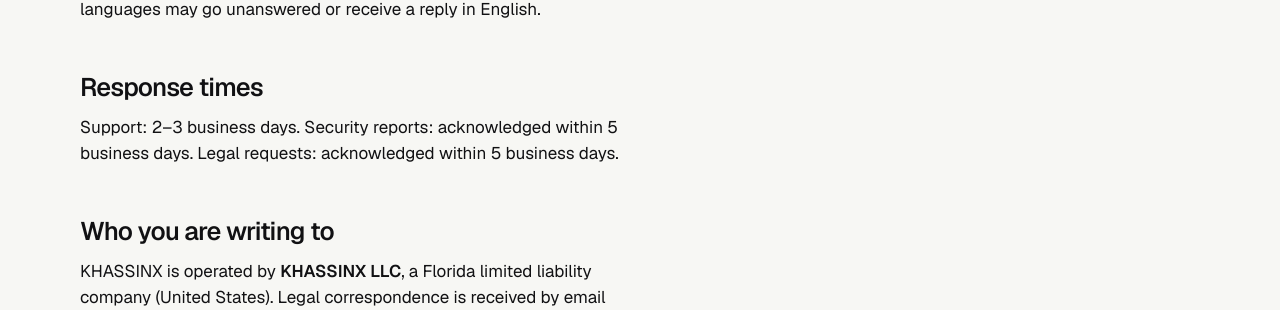
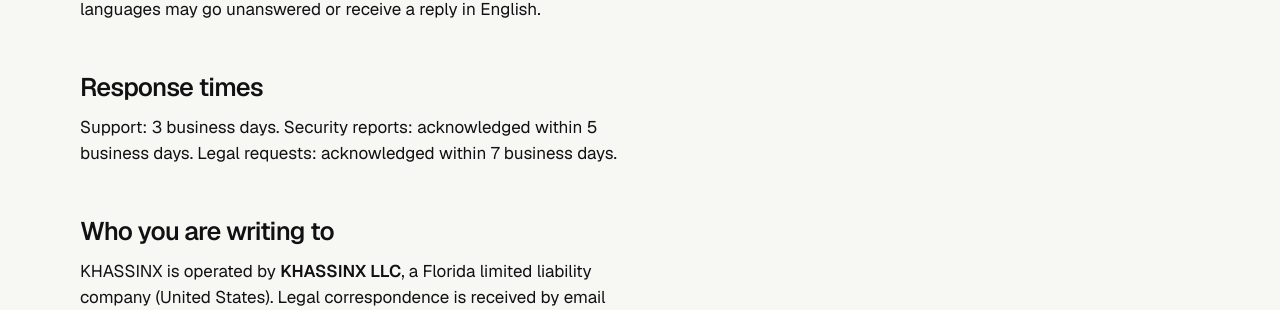
Before and after one commit to KhassinX/khassinx-apex-web, a Jekyll site: the page built from contact/index.html, in a window 1280 px wide and 900 px high, scrolled down 540 px. Shown: the part 253-563 px from the top of the window. Built offline with Jekyll 4.4.1, drawn with Linux system fonts in a browser that asks for light colours.

Commit message:
plazos: soporte 3 días hábiles, solicitudes legales 7, seguridad 5 (EN/ES)
Decisión del dueño, 2026-10-12 11:24 EDT, vía Enlace: «El más largo: 3 y 7».
/contact/ y /legal/requests/ quedan como asvab. requests: updated 2026-10-12,
effective conserva 2026-10-05.

Co-Authored-By: Claude Opus 5.5 <noreply@anthropic.com>
Claude-Session: https://claude.ai/code/session_01HcbMZm97AK2qBxhKYzgV1m

```diff
--- a/contact/index.html
+++ b/contact/index.html
@@ -21,7 +21,7 @@ canonical_es: /es/contact/
 <p><strong>We correspond in English and Spanish only.</strong> Messages in other languages may go unanswered or receive a reply in English.</p>
 
 <h2>Response times</h2>
-<p>Support: 2–3 business days. Security reports: acknowledged within 5 business days. Legal requests: acknowledged within 5 business days.</p>
+<p>Support: 3 business days. Security reports: acknowledged within 5 business days. Legal requests: acknowledged within 7 business days.</p>
 
 <h2>Who you are writing to</h2>
 <p>KHASSINX is operated by <strong>KHASSINX LLC</strong>, a Florida limited liability company (United States). Legal correspondence is received by email at <a href="mailto:legal@khassinx.com">legal@khassinx.com</a>.</p>
--- a/es/contact/index.html
+++ b/es/contact/index.html
@@ -21,7 +21,7 @@ canonical_es: /es/contact/
 <p><strong>Correspondemos únicamente en español e inglés.</strong> Los mensajes en otros idiomas pueden quedar sin respuesta o recibirla en inglés.</p>
 
 <h2>Tiempos de respuesta</h2>
-<p>Soporte: 2–3 días hábiles. Reportes de seguridad: acuse en 5 días hábiles. Solicitudes legales: acuse en 5 días hábiles.</p>
+<p>Soporte: 3 días hábiles. Reportes de seguridad: acuse en 5 días hábiles. Solicitudes legales: acuse en 7 días hábiles.</p>
 
 <h2>A quién le escribes</h2>
 <p>KHASSINX es operado por <strong>KHASSINX LLC</strong>, una sociedad de responsabilidad limitada de Florida (Estados Unidos). La correspondencia legal se recibe por email en <a href="mailto:legal@khassinx.com">legal@khassinx.com</a>.</p>
```
Also changed, not shown: es/legal/requests.md (+3 -2 lines), legal/requests.md (+3 -2 lines).
